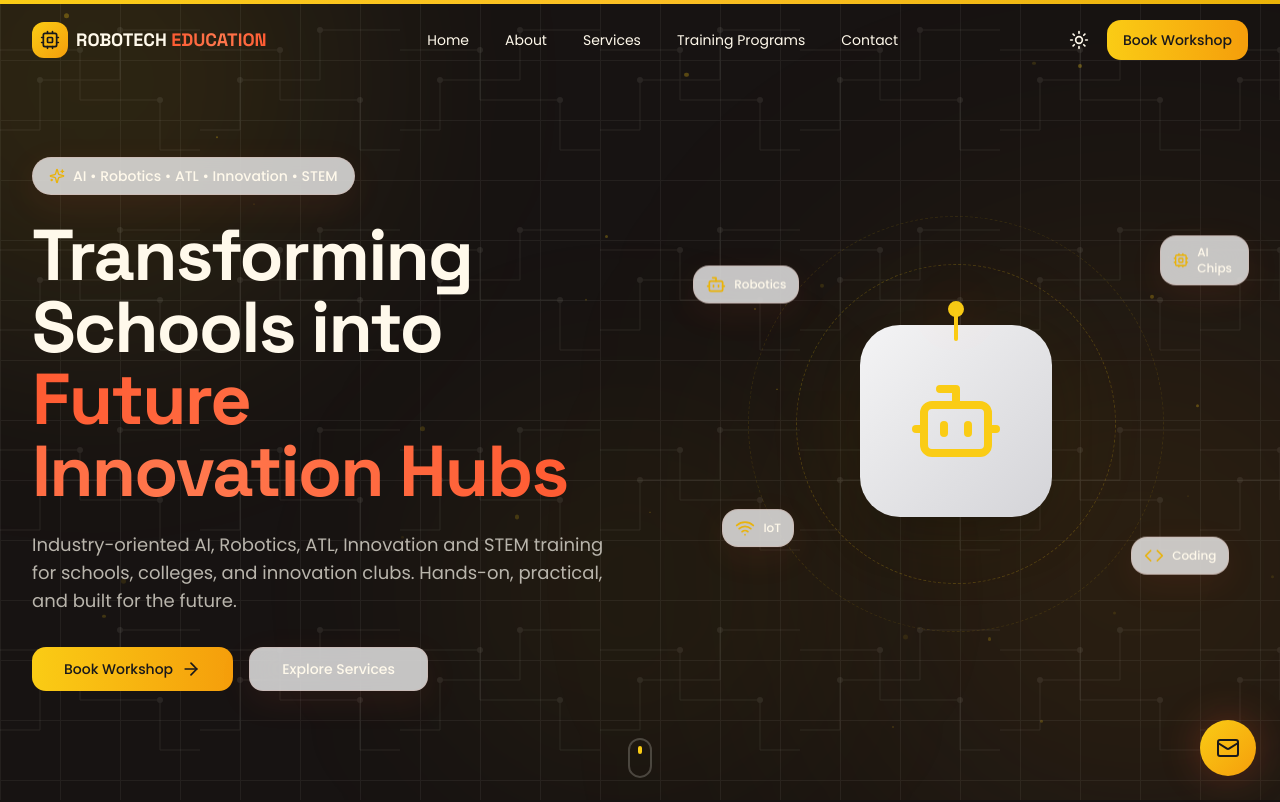
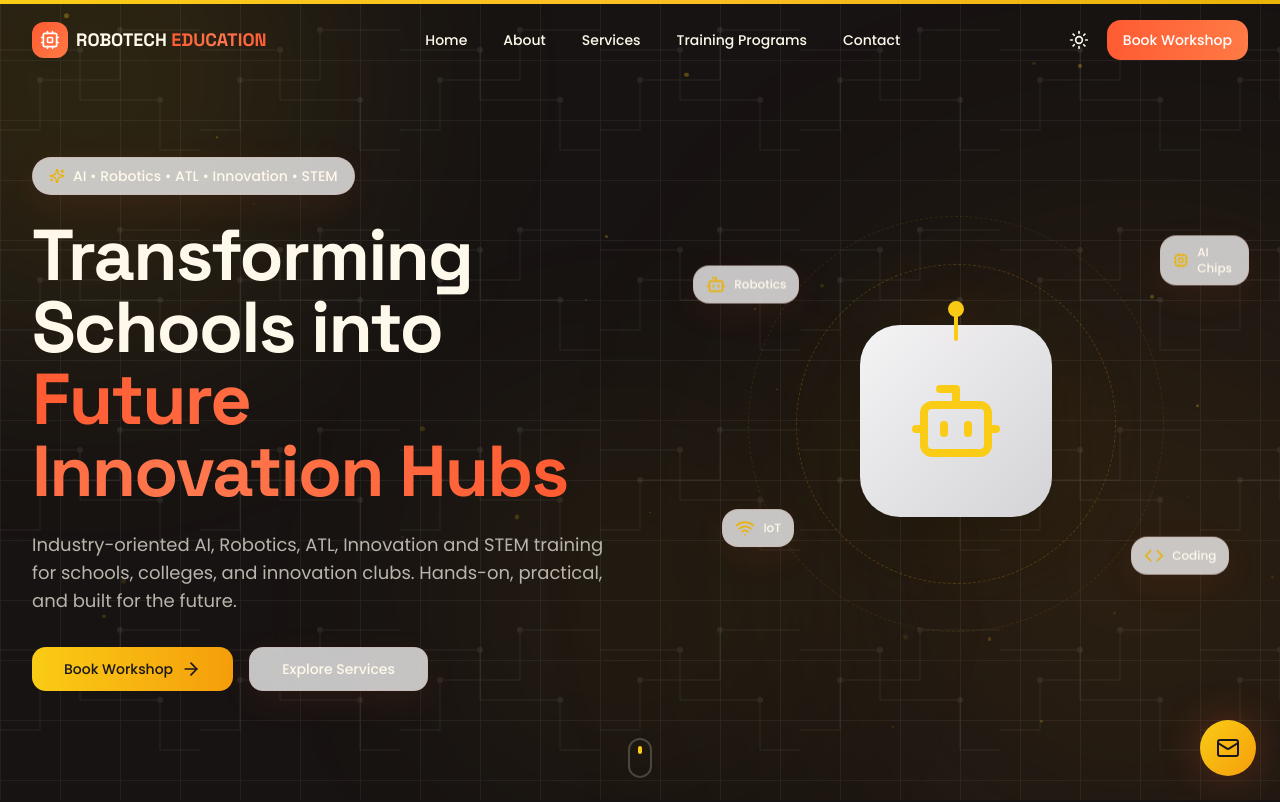
Before and after one commit to jinalpatanwadia/robotecheducation, a Next.js app: page / in a window 1280 px wide. Shown: the top 802 px of the page. Built offline with nearby package versions, Linux system fonts and the light colour scheme.

Commit message:
Update navbar.tsx

```diff
--- a/components/navbar.tsx
+++ b/components/navbar.tsx
@@ -51,7 +51,7 @@ export function Navbar() {
       className={cn(
         'fixed inset-x-0 top-0 z-[9999]',
         scrolled
-          ? 'glass border-b border-border/40 py-3'
+          ? 'bg-[#FFF2CF]/90 backdrop-blur-xl border-b border-orange-200 py-3 shadow-md'
           : 'bg-transparent py-5'
       )}
     >
@@ -62,12 +62,15 @@ export function Navbar() {
           onClick={() => handleNavClick('#home')}
           className="flex items-center gap-2"
         >
-          <div className="flex h-9 w-9 items-center justify-center rounded-xl bg-gradient-to-br from-yellow-400 to-amber-500">
-            <Cpu className="h-5 w-5 text-zinc-900" />
+          <div className="flex h-9 w-9 items-center justify-center rounded-xl bg-gradient-to-br from-[#FF5B32] to-[#FF7A45] shadow-lg">
+            <Cpu className="h-5 w-5 text-white" />
           </div>
 
           <span className="font-display text-lg font-bold">
-            ROBOTECH <span className="text-gradient-gold">EDUCATION</span>
+            ROBOTECH{' '}
+            <span className="text-gradient-gold">
+              EDUCATION
+            </span>
           </span>
         </button>
 
@@ -77,7 +80,7 @@ export function Navbar() {
             <button
               key={link.href}
               onClick={() => handleNavClick(link.href)}
-              className="rounded-lg px-4 py-2 text-sm hover:text-yellow-500"
+              className="rounded-lg px-4 py-2 text-sm font-medium transition-all duration-200 hover:text-[#FF5B32]"
             >
               {link.label}
             </button>
@@ -105,7 +108,7 @@ export function Navbar() {
 
           <Button
             onClick={() => handleNavClick('#book')}
-            className="hidden sm:flex bg-gradient-to-r from-yellow-400 to-amber-500 text-zinc-900"
+            className="hidden sm:flex bg-gradient-to-r from-[#FF5B32] to-[#FF7A45] text-white hover:opacity-90"
           >
             Book Workshop
           </Button>
@@ -122,6 +125,7 @@ export function Navbar() {
               <Menu className="h-6 w-6" />
             )}
           </Button>
+
         </div>
       </div>
 
@@ -133,7 +137,7 @@ export function Navbar() {
             animate={{ opacity: 1, y: 0 }}
             exit={{ opacity: 0, y: -20 }}
             transition={{ duration: 0.25 }}
-            className="absolute left-0 top-full z-[9999] w-full bg-background border-t border-border shadow-2xl lg:hidden"
+            className="absolute left-0 top-full z-[9999] w-full bg-[#FFF2CF] border-t border-orange-200 shadow-2xl lg:hidden"
           >
             <div className="space-y-2 p-5">
 
@@ -141,7 +145,7 @@ export function Navbar() {
                 <button
                   key={link.href}
                   onClick={() => handleNavClick(link.href)}
-                  className="block w-full rounded-lg px-4 py-3 text-left font-medium hover:bg-muted"
+                  className="block w-full rounded-lg px-4 py-3 text-left font-medium transition-colors hover:bg-orange-100 hover:text-[#FF5B32]"
                 >
                   {link.label}
                 </button>
@@ -149,7 +153,7 @@ export function Navbar() {
 
               <Button
                 onClick={() => handleNavClick('#book')}
-                className="mt-4 w-full bg-gradient-to-r from-yellow-400 to-amber-500 text-zinc-900"
+                className="mt-4 w-full bg-gradient-to-r from-[#FF5B32] to-[#FF7A45] text-white hover:opacity-90"
               >
                 Book Workshop
               </Button>
```
